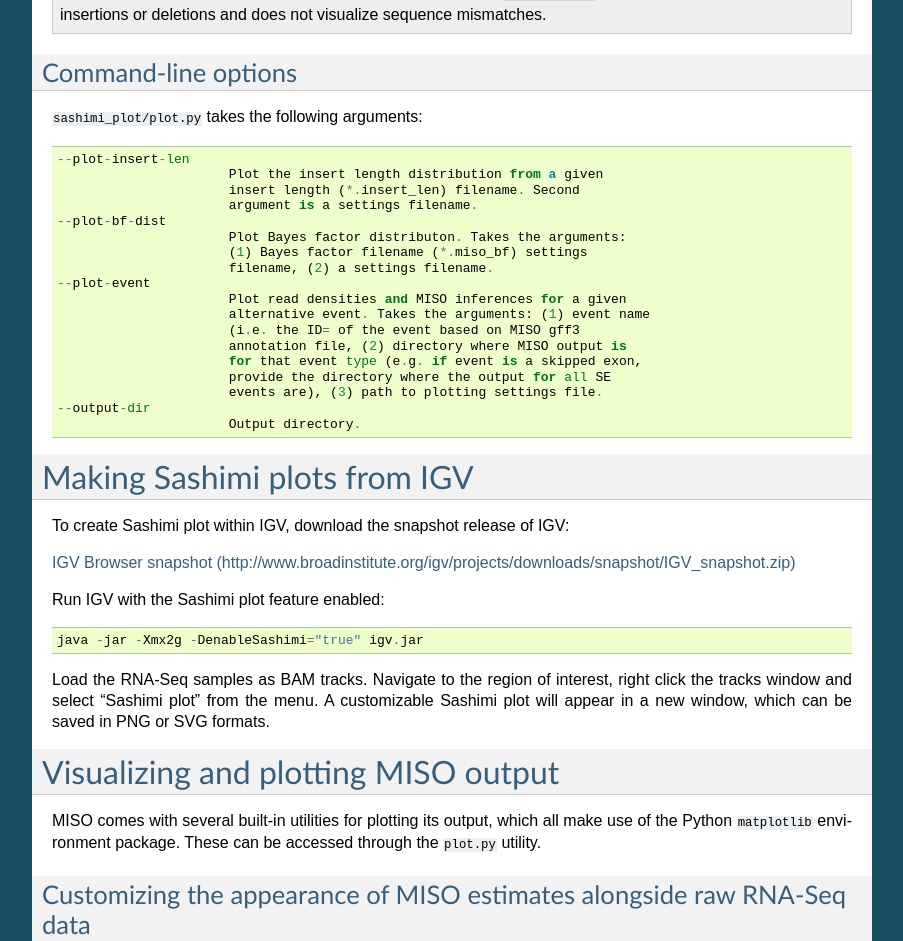
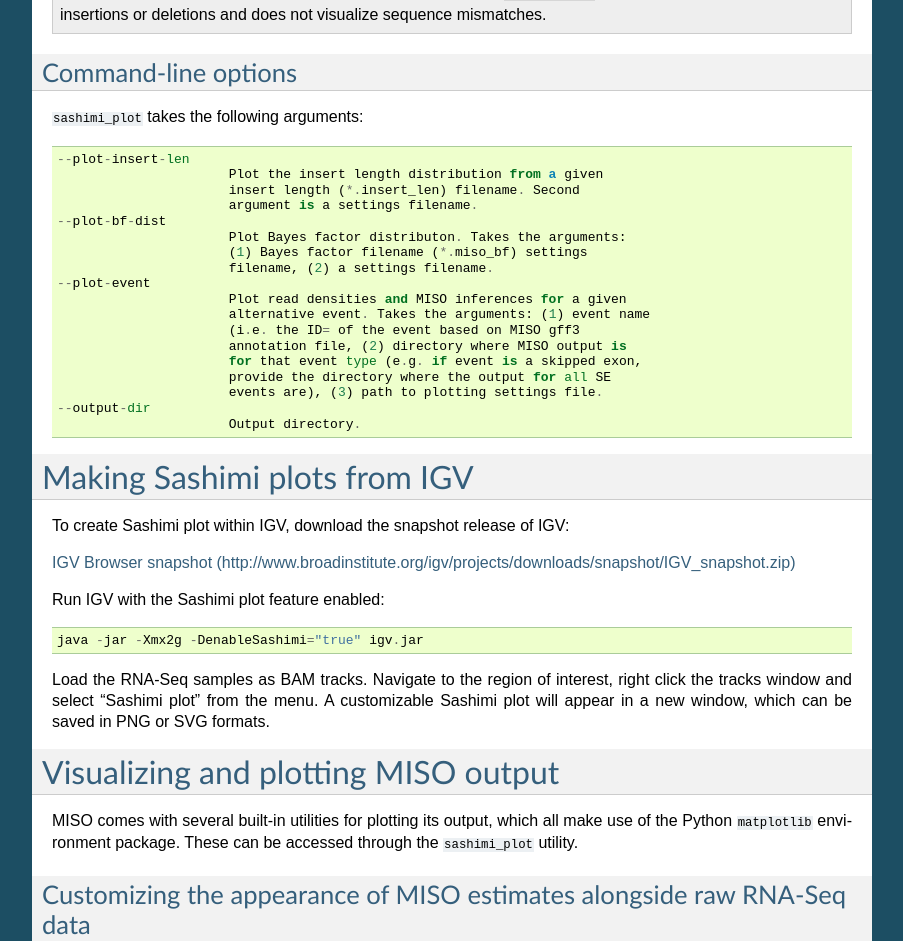
Before and after one commit to yarden/MISO, a Sphinx documentation site: the page built from docs/source/sashimi.rst, in a window 1280 px wide and 1400 px high, scrolled down 6894 px. Shown: the part 148-1089 px from the top of the window, without its empty margins (198-1101 px from the left). Built offline with Sphinx 7.4.7, drawn with Linux system fonts in a browser that asks for light colours; some of the changed text lies outside the part shown.

Commit message:
Revs to sashimi docs

```diff
--- a/docs/source/sashimi.rst
+++ b/docs/source/sashimi.rst
@@ -117,7 +117,7 @@ To test that ``sashimi_plot`` is working, we first need to get a GFF annotation
 
 We can now plot this event by running the following from within the ``sashimi_plot`` directory in MISO: ::
 
-  python plot.py --plot-event "chr17:45816186:45816265:-@chr17:45815912:45815950:-@chr17:45814875:45814965:-" test-data/event-data/ settings/sashimi_plot_settings.txt --output-dir test-plot
+  sashimi_plot --plot-event "chr17:45816186:45816265:-@chr17:45815912:45815950:-@chr17:45814875:45814965:-" test-data/event-data/ settings/sashimi_plot_settings.txt --output-dir test-plot
 
 
 If successful, you should get a plot in the directory ``test-plot/`` called ``chr17:45816186:45816265:-@chr17:45815912:45815950:-@chr17:45814875:45814965:-.pdf``. An annotated graphical explanation of the main features of the output is shown below.
@@ -146,7 +146,7 @@ Visualizing RNA-Seq reads along isoforms with MISO estimates
 
 We return to our main test example of the ``--plot-event`` feature. The call: ::
 
-  python plot.py --plot-event "chr17:45816186:45816265:-@chr17:45815912:45815950:-@chr17:45814875:45814965:-" test-data/event-data/ settings/sashimi_plot_settings.txt --output-dir test-plot
+  sashimi_plot --plot-event "chr17:45816186:45816265:-@chr17:45815912:45815950:-@chr17:45814875:45814965:-" test-data/event-data/ settings/sashimi_plot_settings.txt --output-dir test-plot
 
 Plots the event called ``chr17:45816186:45816265:-@chr17:45815912:45815950:-@chr17:45814875:45814965:-``, using the directory pickled event ``test-data/event-data/`` and plotting according to the information provided in the settings file ``settings/sashimi_plot_settings.txt``. The name of this event in this case is simply the ID given to this skipped exon in the GFF annotations provided with MISO (see `Mouse genome (mm9) alternative events`_). The name is arbitrary, and ``sashimi_plot`` will visualize whatever events you give it as long as they have a corresponding indexed GFF file.
 
@@ -261,7 +261,7 @@ The above settings file specifies where the BAM files for each sample are (and t
 Command-line options
 --------------------
 
-``sashimi_plot/plot.py`` takes the following arguments: ::
+``sashimi_plot`` takes the following arguments: ::
 
   --plot-insert-len
                         Plot the insert length distribution from a given
@@ -304,7 +304,7 @@ Load the RNA-Seq samples as BAM tracks.  Navigate to the region of interest, rig
 Visualizing and plotting MISO output
 ====================================
 
-MISO comes with several built-in utilities for plotting its output, which all make use of the Python ``matplotlib`` environment package. These can be accessed through the ``plot.py`` utility.
+MISO comes with several built-in utilities for plotting its output, which all make use of the Python ``matplotlib`` environment package. These can be accessed through the ``sashimi_plot`` utility.
 
 
 Customizing the appearance of MISO estimates alongside raw RNA-Seq data
@@ -328,7 +328,7 @@ Plotting the distribution of events with Bayes factors
 
 It is often useful to plot the distribution of events that meet various Bayes factor thresholds. For any Bayes factor threshold, we can compute the number of events that meet that threshold in a given comparison file and visualize this as a distribution. The option ``--plot-bf-dist`` does this, as follows: ::
 
-  plot.py --plot-bf-dist control_vs_knockdown.miso_bf settings.txt --output-dir plots/
+  sashimi_plot --plot-bf-dist control_vs_knockdown.miso_bf settings.txt --output-dir plots/
 
 This will plot the distribution of events meeting various Bayes factors thresholds in the file ``control_vs_knockdown.miso_bf`` (outputted by calling ``--compare-samples`` in MISO) using the plotting settings file ``settings.txt``, and output the resulting plot to ``plots/``. The resulting plot will look like:
 
@@ -360,7 +360,7 @@ For paired-end RNA-Seq samples, we can visualize the insert length distribution.
 
 The distribution can be plotted using the ``--plot-insert-len`` option, which takes as input: (1) an insert length file (ending in ``.insert_len``) produced by MISO and (2) a plotting settings filename. For example: ::
 
-  python plot.py --plot-insert-len sample.insert_len settings.txt --output-dir plots/
+  sashimi_plot --plot-insert-len sample.insert_len settings.txt --output-dir plots/
 
 will produce a histogram of the insert length in ``sample.insert_len`` and place it in the ``plots`` directory. The histogram might look like this:
 
@@ -374,7 +374,7 @@ Frequently Asked Questions (FAQ)
 ================================
 
 1. **I'd like to plot RNA-Seq data for my own annotations, which are not part of the MISO events. Can this be done?**
-Yes. ``sashimi_plot`` can plot any event, as long as it is specified in the GFF3 format and indexed by the ``index_gff.py`` script that we provide. See :ref:`indexing-annotation`.
+Yes. ``sashimi_plot`` can plot any event, as long as it is specified in the GFF3 format and indexed by the ``index_gff`` script that we provide. See :ref:`indexing-annotation`.
 
 2. **I get the error that the** ``.positions`` **field is undefined.**
 This is caused by using an older version of the `pysam`_ module. Upgrading to version 0.6 or higher fixes the issue.
```
